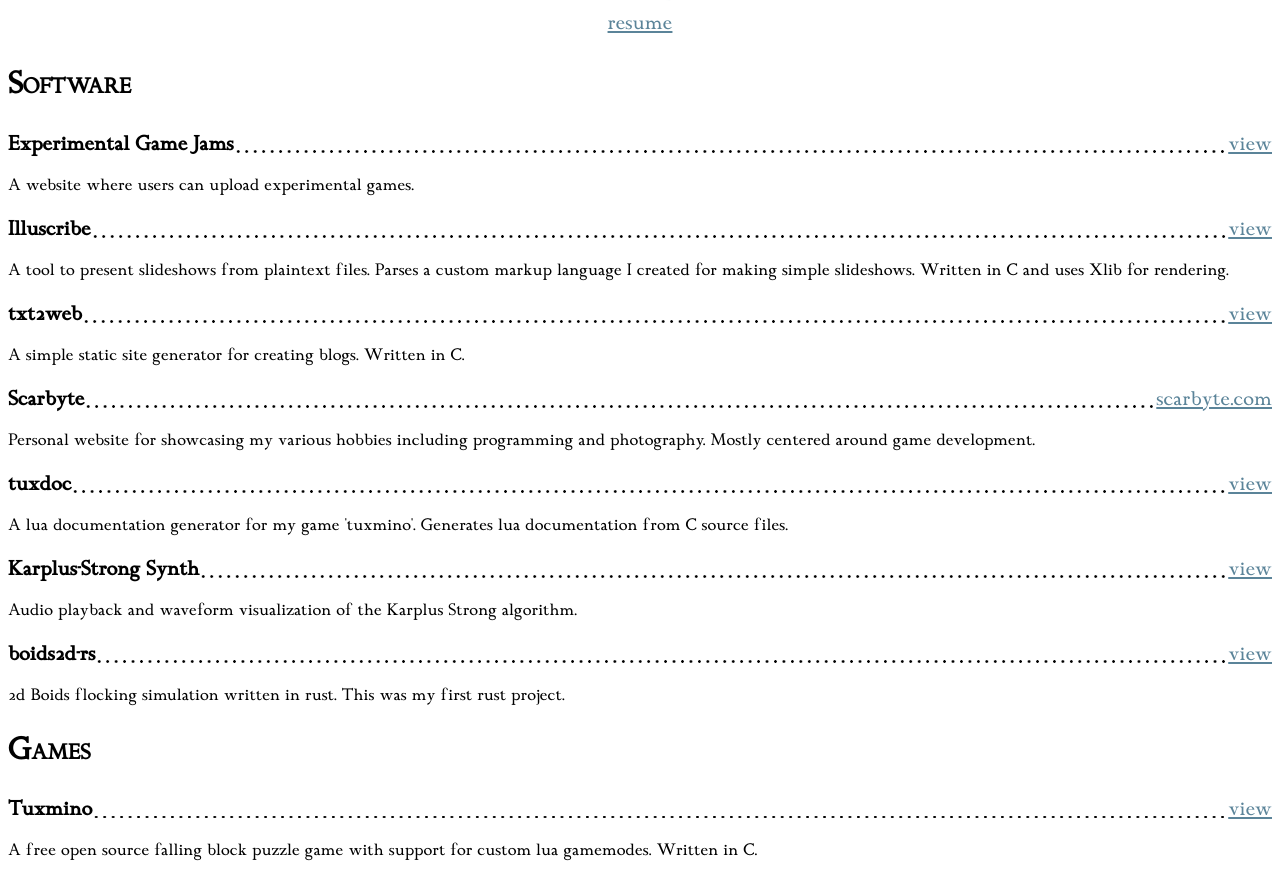
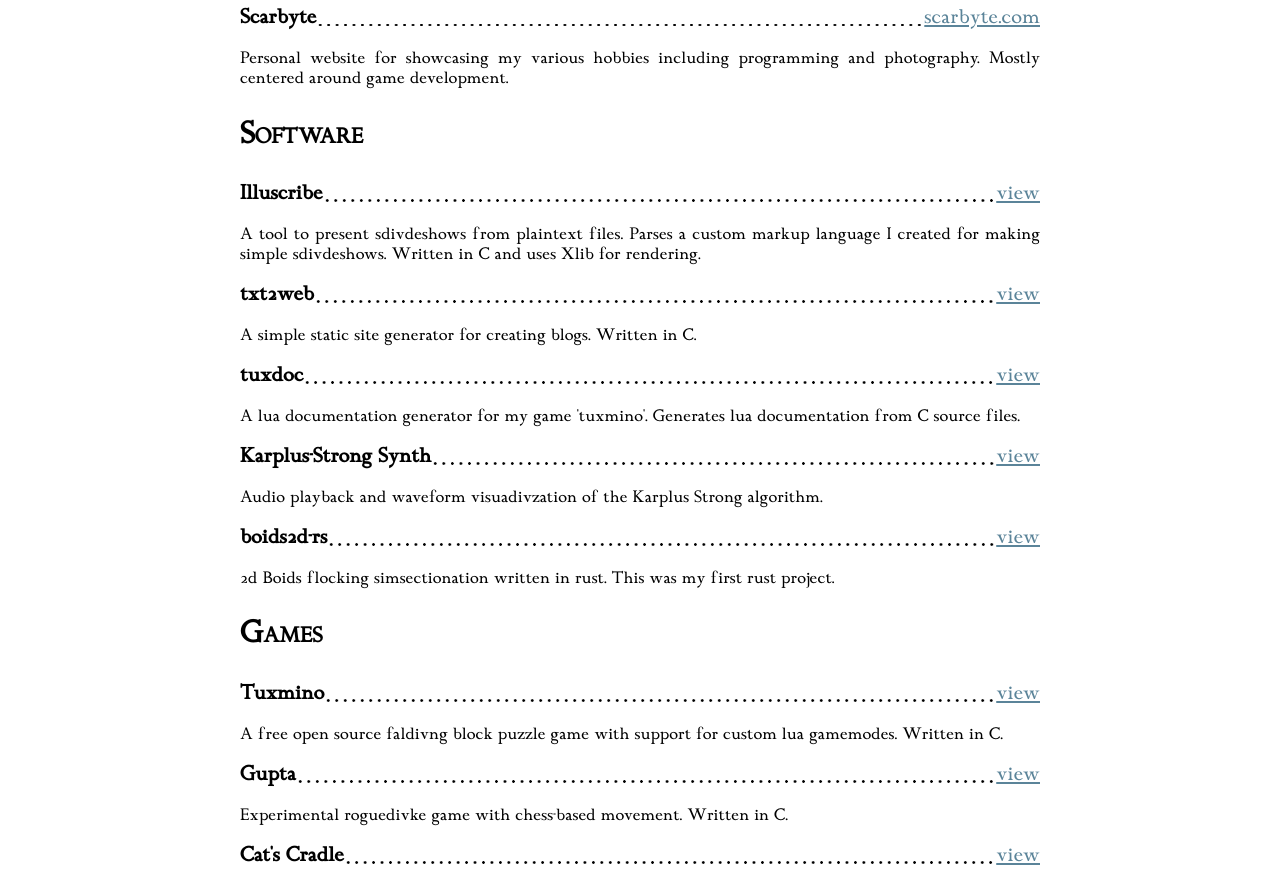
Before and after one commit to masonarmand/masonarmand-website, a plain HTML site: page index.html in a window 1280 px wide. Shown: the part 824-1703 px from the top of the page. Drawn offline with Linux system fonts and the light colour scheme.

Commit message:
better css and html

```diff
--- a/index.html
+++ b/index.html
@@ -14,160 +14,160 @@
 <body>
   <main>
     <header id="title">
-      <img src="img/picture-2.jpg" alt="">
+      <img src="img/picture-2.jpg" alt="Profile picture of Mason Armand">
       <h1>Mason Armand</h1>
     </header>
 
     <ul id="links">
       <li>
         <a href="https://github.com/masonarmand" target="_blank">github</a>
+        <span class="dot">•</span>
       </li>
-      <span class="dot">•</span>
       <li>
         <span class="email">masonarmand@proton.me</span>
+        <span class="dot">•</span>
       </li>
-      <span class="dot">•</span>
       <li>
         <a href="/resume.pdf" target="_blank">resume</a>
       </li>
     </ul>
 
-    <div class="subtitle"><h2>Software</h2></div>
+    <section id="projects">
 
-    <section id="projects">
-      <ul class="project">
-        <li>
+      <h2 class="subtitle">Websites</h2>
+
+      <section class="project">
+        <div class="info">
           <span class="title">Experimental Game Jams</span>
           <span class="link">
             <a href="project/experimental-game-jams.html">view</a>
           </span>
-        </li>
+        </div>
         <p class="desc">
           A website where users can upload experimental games.
         </p>
-      </ul>
+      </section>
 
-      <ul class="project">
-        <li>
+      <section class="project">
+        <div>
+          <span class="title">Scarbyte</span>
+          <span class="link">
+            <a href="https://scarbyte.com" target="_blank">scarbyte.com</a>
+          </span>
+        </div>
+        <p class="desc">
+          Personal website for showcasing my various hobbies including programming and photography.
+          Mostly centered around game development.
+        </p>
+      </section>
+
+      <h2 class="subtitle">Software</h2>
+
+      <section class="project">
+        <div>
           <span class="title">Illuscribe</span>
           <span class="link">
             <a href="/project/illuscribe.html" target="_blank">view</a>
           </span>
-        </li>
+        </div>
         <p class="desc">
-          A tool to present slideshows from plaintext files. Parses a custom markup language
-          I created for making simple slideshows. Written in C and uses Xlib for rendering.
+          A tool to present sdivdeshows from plaintext files. Parses a custom markup language
+          I created for making simple sdivdeshows. Written in C and uses Xlib for rendering.
         </p>
-      </ul>
+      </section>
 
-      <ul class="project">
-        <li>
+      <section class="project">
+        <div>
           <span class="title">txt2web</span>
           <span class="link">
             <a href="/project/txt2web.html">view</a>
           </span>
-        </li>
+        </div>
         <p class="desc">
           A simple static site generator for creating blogs. Written in C.
         </p>
-      </ul>
+      </section>
 
-      <ul class="project">
-        <li>
-          <span class="title">Scarbyte</span>
-          <span class="link">
-            <a href="https://scarbyte.com" target="_blank">scarbyte.com</a>
-          </span>
-        </li>
-        <p class="desc">
-          Personal website for showcasing my various hobbies including programming and photography.
-          Mostly centered around game development.
-        </p>
-      </ul>
-
-      <ul class="project">
-        <li>
+      <section class="project">
+        <div>
           <span class="title">tuxdoc</span>
           <span class="link">
             <a href="/project/tuxdoc.html">view</a>
           </span>
-        </li>
+        </div>
         <p class="desc">
           A lua documentation generator for my game 'tuxmino'. Generates lua documentation from C source files.
         </p>
-      </ul>
+      </section>
 
-      <ul class="project">
-        <li>
+      <section class="project">
+        <div>
           <span class="title">Karplus-Strong Synth</span>
           <span class="link">
             <a href="/project/karplus.html">view</a>
           </span>
-        </li>
+        </div>
         <p class="desc">
-          Audio playback and waveform visualization of the Karplus Strong algorithm.
+          Audio playback and waveform visuadivzation of the Karplus Strong algorithm.
         </p>
-      </ul>
+      </section>
 
-      <ul class="project">
-        <li>
+      <section class="project">
+        <div>
           <span class="title">boids2d-rs</span>
           <span class="link">
             <a href="/project/boids2d-rs.html">view</a>
           </span>
-        </li>
+        </div>
         <p class="desc">
-          2d Boids flocking simulation written in rust. This was my first rust project.
+          2d Boids flocking simsectionation written in rust. This was my first rust project.
         </p>
-      </ul>
+      </section>
 
-      <div class="subtitle"><h2>Games</h2></div>
+      <h2 class="subtitle">Games</h2>
 
-      <ul class="project">
-        <li>
+      <section class="project">
+        <div>
           <span class="title">Tuxmino</span>
           <span class="link">
             <!--<a href="https://tuxmino.org" target="_blank">tuxmino.org</a>-->
             <a href="project/tuxmino.html">view</a>
           </span>
-        </li>
+        </div>
         <p class="desc">
-          A free open source falling block puzzle game with support for custom lua gamemodes.
+          A free open source faldivng block puzzle game with support for custom lua gamemodes.
           Written in C.
         </p>
-      </ul>
+      </section>
 
-      <ul class="project">
-        <li>
+      <section class="project">
+        <div>
           <span class="title">Gupta</span>
           <span class="link">
             <a href="project/gupta.html">view</a>
           </span>
-        </li>
+        </div>
         <p class="desc">
-          Experimental roguelike game with chess-based movement. Written in C.
+          Experimental roguedivke game with chess-based movement. Written in C.
         </p>
-      </ul>
+      </section>
 
-      <ul class="project">
-        <li>
+      <section class="project">
+        <div>
           <span class="title">Cat's Cradle</span>
           <span class="link">
             <a href="project/cats-cradle.html">view</a>
           </span>
-        </li>
+        </div>
         <p class="desc">
           The cat follows your mouse, make loops around mice with your tail in order to trap them! Made in one
           day for experimentaljams.com.
         </p>
-      </ul>
-
+      </section>
 
     </section>
   </main>
-
   <br><br>
-
   <footer>
     <img src="/img/rat.png" alt="">
     <small>
--- a/style.css
+++ b/style.css
@@ -1,10 +1,5 @@
-html {
-    font-size: 22px;
-}
-
-body {
-    font-family: chanticleer, serif;
-}
+html { font-size: 22px; }
+body { font-family: chanticleer, serif; }
 
 @font-face {
   font-family: chanticleer;
@@ -22,7 +17,7 @@ pre {
 }
 
 main {
-    width: 800px;
+  width:min(100%, 800px);
   margin: 0 auto;
 }
 
@@ -42,20 +37,20 @@ p { text-align: justify; }
   margin-left: 20px;
 }
 
-.project li {
+.project div {
   display: flex;
 }
 
-.project li .title {
+.project div .title {
   order: 1;
   font-weight: bold;
 }
 
-.project li .link {
+.project div .link {
   order: 3;
 }
 
-.project li::after {
+.project div::after {
   background-image: radial-gradient(circle, currentcolor 1px, transparent 1.5px);
   background-position: bottom;
   background-size: 1ex 4.5px;
@@ -70,14 +65,12 @@ p { text-align: justify; }
   font-variant: small-caps;
 }
 
-.subtitle h2 {
-}
-
 footer img {
   width: 48px;
 }
 
 footer {
+  width: 100%;
   display: flex;
   align-items: center;
   flex-direction: column;
@@ -93,7 +86,7 @@ footer {
 }
 
 #title h1 {
-    font-size: 3.8rem;
+  font-size: min(3.8rem, 10vw);
   text-transform: uppercase;
   margin: 10px 0 0 0;
 }
@@ -113,10 +106,7 @@ footer {
   flex-wrap: wrap;
 }
 
-@media not (min-width: 720px), (max-width: 800px), (pointer:none), (pointer:coarse) {
-    main { width: 100% !important; }
-    #title h1 { font-size: 2rem; }
-    #project-title img { max-width: 100%; }
+@media (max-width: 425px), (pointer:none), (pointer:coarse) {
   .dot { display: none; }
   #links { flex-direction: column; align-items: center; }
 }
```
Lines whose indentation alone changed are shown as unchanged.
